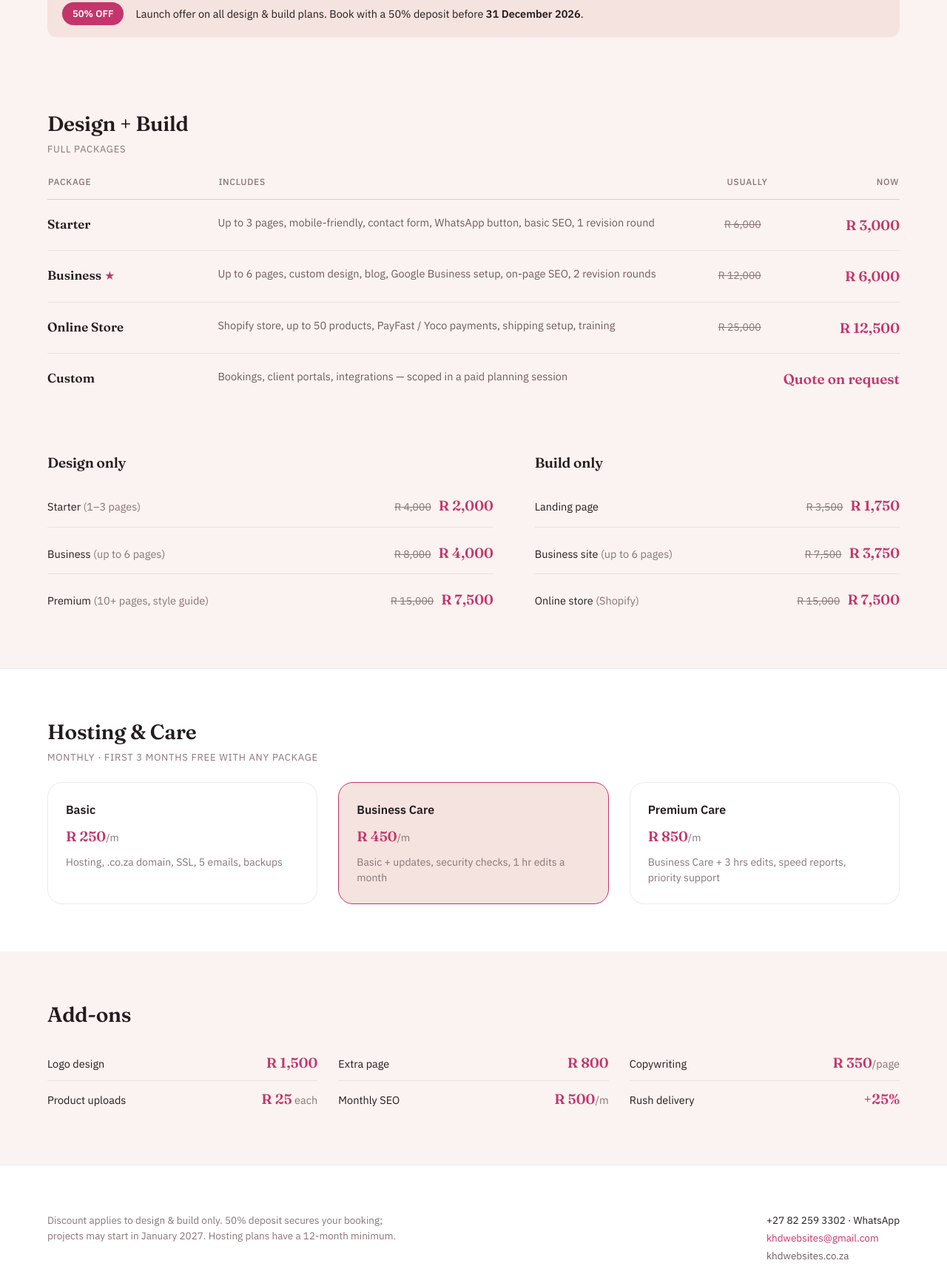
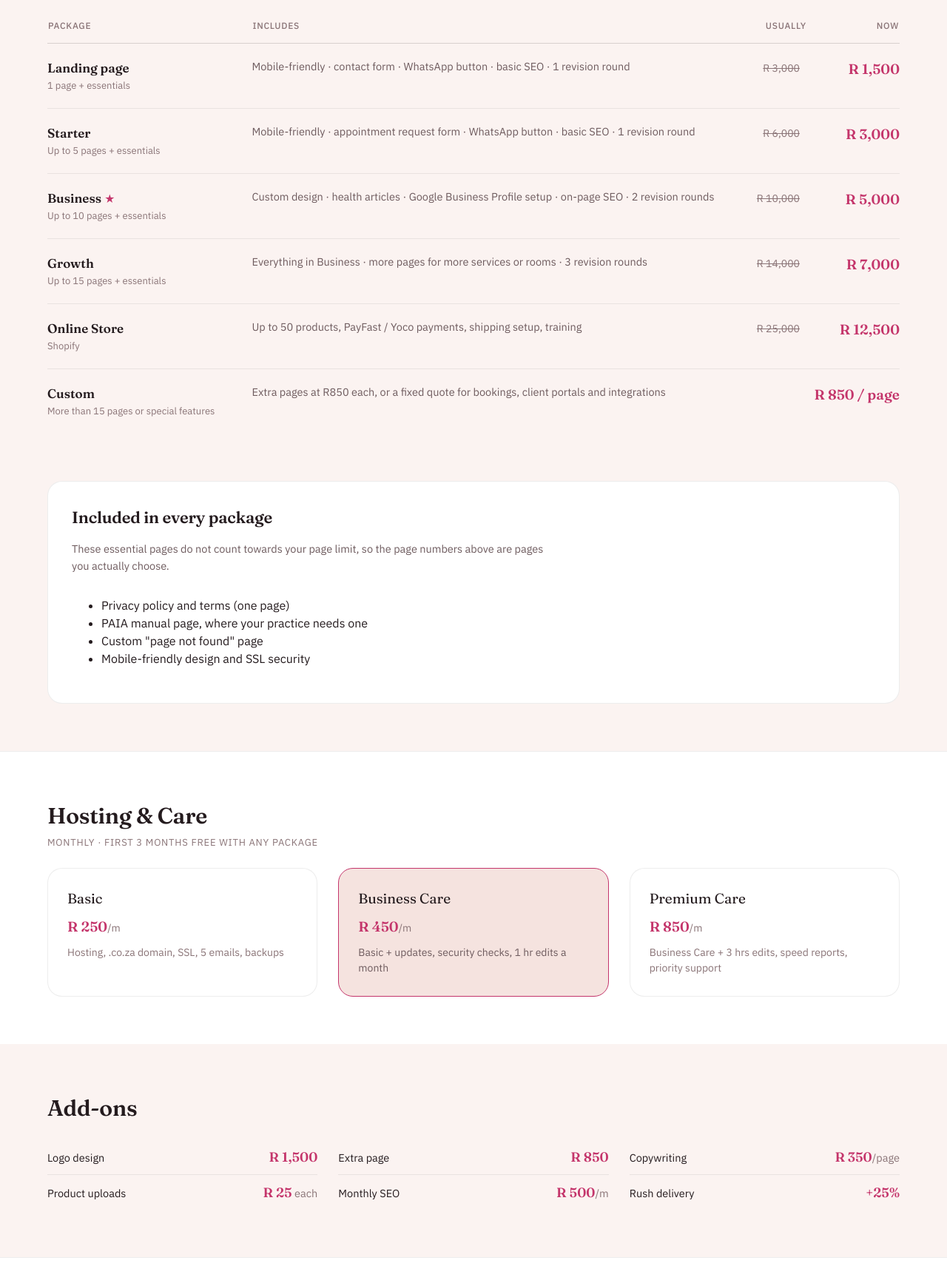
Before and after one commit to mediloop-sa/KHD-Websites, a plain HTML site: page pricing.html in a window 1280 px wide. Shown: the part 610-2321 px from the top of the page at 74% size. Drawn offline with Linux system fonts and the light colour scheme; no server answers.

Commit message:
Update pricing.html

```diff
--- a/pricing.html
+++ b/pricing.html
@@ -3,20 +3,23 @@
 <head>
 <meta charset="utf-8">
 <meta name="viewport" content="width=device-width, initial-scale=1">
-<link rel="icon" href="khd-icon.svg" type="image/svg+xml">
+<link rel="icon" href="/favicon.ico" sizes="48x48">
+<link rel="icon" href="/khd-icon.svg" type="image/svg+xml" sizes="any">
+<link rel="icon" href="/favicon-192.png" type="image/png" sizes="192x192">
+<link rel="apple-touch-icon" href="/apple-touch-icon.png">
 <title>Website Pricing & Packages — KHD Websites</title>
-<meta name="description" content="Website design and build packages from KHD Websites — Starter, Business and Online Store options, plus hosting and care plans, priced in South African Rand.">
+<meta name="description" content="Website packages for specialist doctors and private practices, from a single landing page up to 15 pages, plus hosting and care plans. Prices in South African Rand.">
 <link rel="canonical" href="https://www.khdwebsites.co.za/pricing.html">
 <meta property="og:type" content="website">
 <meta property="og:site_name" content="KHD Websites">
 <meta property="og:title" content="Website Pricing & Packages — KHD Websites">
-<meta property="og:description" content="Design + build packages, hosting and care plans, priced in South African Rand.">
+<meta property="og:description" content="Website packages for specialist doctors and private practices, from a single landing page up to 15 pages, plus hosting and care plans. Prices in South African Rand.">
 <meta property="og:url" content="https://www.khdwebsites.co.za/pricing.html">
 <meta name="twitter:card" content="summary">
 <meta name="twitter:title" content="Website Pricing & Packages — KHD Websites">
-<meta name="twitter:description" content="Design + build packages, hosting and care plans, priced in South African Rand.">
+<meta name="twitter:description" content="Website packages for specialist doctors and private practices, from a single landing page up to 15 pages, plus hosting and care plans. Prices in South African Rand.">
 <link rel="preconnect" href="https://fonts.googleapis.com">
-<link rel="stylesheet" href="https://fonts.googleapis.com/css2?family=Fraunces:opsz,wght@9..144,400;9..144,500;9..144,600;9..144,700&family=IBM+Plex+Sans:wght@400;500;600&display=swap">
+<link rel="stylesheet" href="https://fonts.googleapis.com/css2?family=Fraunces:ital,opsz,wght@0,9..144,400;0,9..144,500;0,9..144,600;1,9..144,400;1,9..144,500;1,9..144,600&family=IBM+Plex+Sans:wght@400;500;600&display=swap">
 <link rel="stylesheet" href="styles.css">
 </head>
 <body>
@@ -37,182 +40,120 @@
 
 <main>
 
-  <section class="container section-tight stack" style="gap: 18px; padding-top: 32px; text-align: center; align-items: center;">
+  <section class="container section-tight stack" style="gap: 18px; padding-top: 32px;">
     <span class="eyebrow">Pricing</span>
-    <h1 style="font-size: clamp(32px, 5.5vw, 48px); max-width: 700px;">Packages built around what you actually need.</h1>
-    <p style="font-size: 17px; line-height: 1.6; color: var(--muted); max-width: 560px;">Every project starts with a free 20-minute call — the price below is confirmed after that, based on scope.</p>
-
-    <div class="stack" style="gap: 6px; align-items: center; margin-top: 8px;">
-      <label for="currency" style="font-size: 13px; color: var(--muted);">Viewing prices in</label>
-      <select id="currency" class="select-input">
-        <option value="ZAR">South Africa — ZAR (R)</option>
-        <option value="USD">United States — USD ($)</option>
-        <option value="GBP">United Kingdom — GBP (£)</option>
-        <option value="EUR">Europe — EUR (€)</option>
-        <option value="AUD">Australia — AUD (A$)</option>
-      </select>
-    </div>
-    <p style="font-size: 12.5px; color: var(--muted-2); max-width: 420px;">Converted using today's exchange rate as a guide — invoices are issued in South African Rand (ZAR).</p>
+    <h1 style="font-size: clamp(34px, 5.5vw, 56px); max-width: 720px;">Clear pricing, <span class="em">no surprises.</span></h1>
+    <p style="font-size: 17px; line-height: 1.6; color: var(--muted); max-width: 600px;">Every project starts with a free 20-minute call, and the price is confirmed after that, based on scope. All prices are in South African Rand.</p>
   </section>
 
   <section class="container" style="padding-top: 0; padding-bottom: 32px;">
     <div class="banner">
       <span class="banner-badge">50% OFF</span>
-      <p style="font-size: 14.5px; line-height: 1.5;">Launch offer on all design &amp; build plans. Book with a 50% deposit before <strong>31 December 2026</strong>.</p>
+      <p style="font-size: 14.5px; line-height: 1.5;">Launch pricing on all design &amp; build packages. Book with a 50% deposit before <strong>31 December 2026</strong>.</p>
     </div>
   </section>
 
-  <!-- DESIGN + BUILD -->
   <section class="container section-tight">
     <div class="stack" style="gap: 4px; margin-bottom: 24px;">
-      <h2 style="font-size: clamp(22px, 3.5vw, 28px);">Design + Build</h2>
+      <h2 style="font-size: clamp(24px, 3.5vw, 30px);">Design + Build</h2>
       <p style="font-size: 13px; letter-spacing: 0.06em; text-transform: uppercase; color: var(--muted-2);">Full packages</p>
     </div>
-
     <table class="price-table">
-      <thead>
-        <tr>
-          <th style="width: 20%;">Package</th>
-          <th>Includes</th>
-          <th class="num">Usually</th>
-          <th class="num">Now</th>
-        </tr>
-      </thead>
+      <thead><tr><th style="width: 24%;">Package</th><th>Includes</th><th class="num">Usually</th><th class="num">Now</th></tr></thead>
       <tbody>
         <tr>
-          <td data-label="Package"><span class="pkg-name">Starter</span></td>
-          <td data-label="Includes" style="font-size: 14.5px; color: var(--muted); line-height: 1.5;">Up to 3 pages, mobile-friendly, contact form, WhatsApp button, basic SEO, 1 revision round</td>
-          <td class="num" data-label="Usually"><span class="was" data-zar="6000">R 6,000</span></td>
-          <td class="num" data-label="Now"><span class="now" data-zar="3000">R 3,000</span></td>
+          <td data-label="Package"><span class="pkg-name">Landing page</span><div class="muted-2" style="font-size:13px;margin-top:2px;">1 page + essentials</div></td>
+          <td data-label="Includes" style="font-size: 14.5px; color: var(--muted); line-height: 1.55;">Mobile-friendly · contact form · WhatsApp button · basic SEO · 1 revision round</td>
+          <td class="num" data-label="Usually"><span class="was">R 3,000</span></td>
+          <td class="num" data-label="Now"><span class="now">R 1,500</span></td>
         </tr>
         <tr>
-          <td data-label="Package"><span class="pkg-name">Business</span><span class="pkg-badge">★</span></td>
-          <td data-label="Includes" style="font-size: 14.5px; color: var(--muted); line-height: 1.5;">Up to 6 pages, custom design, blog, Google Business setup, on-page SEO, 2 revision rounds</td>
-          <td class="num" data-label="Usually"><span class="was" data-zar="12000">R 12,000</span></td>
-          <td class="num" data-label="Now"><span class="now" data-zar="6000">R 6,000</span></td>
+          <td data-label="Package"><span class="pkg-name">Starter</span><div class="muted-2" style="font-size:13px;margin-top:2px;">Up to 5 pages + essentials</div></td>
+          <td data-label="Includes" style="font-size: 14.5px; color: var(--muted); line-height: 1.55;">Mobile-friendly · appointment request form · WhatsApp button · basic SEO · 1 revision round</td>
+          <td class="num" data-label="Usually"><span class="was">R 6,000</span></td>
+          <td class="num" data-label="Now"><span class="now">R 3,000</span></td>
         </tr>
         <tr>
-          <td data-label="Package"><span class="pkg-name">Online Store</span></td>
-          <td data-label="Includes" style="font-size: 14.5px; color: var(--muted); line-height: 1.5;">Shopify store, up to 50 products, PayFast / Yoco payments, shipping setup, training</td>
-          <td class="num" data-label="Usually"><span class="was" data-zar="25000">R 25,000</span></td>
-          <td class="num" data-label="Now"><span class="now" data-zar="12500">R 12,500</span></td>
+          <td data-label="Package"><span class="pkg-name">Business</span><span class="pkg-badge">★</span><div class="muted-2" style="font-size:13px;margin-top:2px;">Up to 10 pages + essentials</div></td>
+          <td data-label="Includes" style="font-size: 14.5px; color: var(--muted); line-height: 1.55;">Custom design · health articles · Google Business Profile setup · on-page SEO · 2 revision rounds</td>
+          <td class="num" data-label="Usually"><span class="was">R 10,000</span></td>
+          <td class="num" data-label="Now"><span class="now">R 5,000</span></td>
         </tr>
         <tr>
-          <td data-label="Package"><span class="pkg-name">Custom</span></td>
-          <td data-label="Includes" style="font-size: 14.5px; color: var(--muted); line-height: 1.5;">Bookings, client portals, integrations — scoped in a paid planning session</td>
+          <td data-label="Package"><span class="pkg-name">Growth</span><div class="muted-2" style="font-size:13px;margin-top:2px;">Up to 15 pages + essentials</div></td>
+          <td data-label="Includes" style="font-size: 14.5px; color: var(--muted); line-height: 1.55;">Everything in Business · more pages for more services or rooms · 3 revision rounds</td>
+          <td class="num" data-label="Usually"><span class="was">R 14,000</span></td>
+          <td class="num" data-label="Now"><span class="now">R 7,000</span></td>
+        </tr>
+        <tr>
+          <td data-label="Package"><span class="pkg-name">Online Store</span><div class="muted-2" style="font-size:13px;margin-top:2px;">Shopify</div></td>
+          <td data-label="Includes" style="font-size: 14.5px; color: var(--muted); line-height: 1.55;">Up to 50 products, PayFast / Yoco payments, shipping setup, training</td>
+          <td class="num" data-label="Usually"><span class="was">R 25,000</span></td>
+          <td class="num" data-label="Now"><span class="now">R 12,500</span></td>
+        </tr>
+        <tr>
+          <td data-label="Package"><span class="pkg-name">Custom</span><div class="muted-2" style="font-size:13px;margin-top:2px;">More than 15 pages or special features</div></td>
+          <td data-label="Includes" style="font-size: 14.5px; color: var(--muted); line-height: 1.55;">Extra pages at R850 each, or a fixed quote for bookings, client portals and integrations</td>
           <td class="num" data-label="Usually"></td>
-          <td class="num" data-label="Now"><span class="now">Quote on request</span></td>
+          <td class="num" data-label="Now"><span class="now">R 850 / page</span></td>
         </tr>
       </tbody>
     </table>
   </section>
 
-  <!-- DESIGN ONLY / BUILD ONLY -->
-  <section class="container section-tight" style="padding-top: 0;">
-    <div class="split" style="align-items: start;">
-      <div class="stack" style="gap: 6px;">
-        <h2 style="font-size: 19px; margin-bottom: 10px;">Design only</h2>
-        <div class="mini-row">
-          <span style="font-size: 14.5px;">Starter <span class="muted-2">(1–3 pages)</span></span>
-          <span><span class="was" data-zar="4000">R 4,000</span><span class="now" data-zar="2000">R 2,000</span></span>
+  <section class="container" style="padding-top: 0; padding-bottom: 64px;">
+    <div class="card" style="padding: 32px; display: grid; gap: 14px;">
+      <h2 style="font-size: 22px;">Included in every package</h2>
+      <p style="font-size: 14.5px; line-height: 1.6; color: var(--muted); max-width: 640px;">These essential pages do not count towards your page limit, so the page numbers above are pages you actually choose.</p>
+      <ul class="check-list" style="grid-template-columns: repeat(2, minmax(0,1fr)); gap: 12px 32px;">
+        <li><span>Privacy policy and terms (one page)</span></li>
+        <li><span>PAIA manual page, where your practice needs one</span></li>
+        <li><span>Custom "page not found" page</span></li>
+        <li><span>Mobile-friendly design and SSL security</span></li>
+      </ul>
+    </div>
+  </section>
+
+  <section class="footer">
+    <div class="container section-tight">
+      <div class="stack" style="gap: 4px; margin-bottom: 24px;">
+        <h2 style="font-size: clamp(24px, 3.5vw, 30px);">Hosting &amp; Care</h2>
+        <p style="font-size: 13px; letter-spacing: 0.06em; text-transform: uppercase; color: var(--muted-2);">Monthly · first 3 months free with any package</p>
+      </div>
+      <div class="grid-3">
+        <div class="card stack" style="gap: 10px; padding: 26px;">
+          <p style="font-family:'Fraunces',serif;font-size:19px;">Basic</p>
+          <p><span class="now">R 250</span><span class="muted-2" style="font-size: 14px;">/m</span></p>
+          <p style="font-size: 14px; line-height: 1.55; color: var(--muted-2);">Hosting, .co.za domain, SSL, 5 emails, backups</p>
         </div>
-        <div class="mini-row">
-          <span style="font-size: 14.5px;">Business <span class="muted-2">(up to 6 pages)</span></span>
-          <span><span class="was" data-zar="8000">R 8,000</span><span class="now" data-zar="4000">R 4,000</span></span>
+        <div class="card stack" style="gap: 10px; padding: 26px; background: var(--card-alt); border-color: var(--accent);">
+          <p style="font-family:'Fraunces',serif;font-size:19px;">Business Care</p>
+          <p><span class="now">R 450</span><span class="muted-2" style="font-size: 14px;">/m</span></p>
+          <p style="font-size: 14px; line-height: 1.55; color: var(--muted);">Basic + updates, security checks, 1 hr edits a month</p>
         </div>
-        <div class="mini-row">
-          <span style="font-size: 14.5px;">Premium <span class="muted-2">(10+ pages, style guide)</span></span>
-          <span><span class="was" data-zar="15000">R 15,000</span><span class="now" data-zar="7500">R 7,500</span></span>
-        </div>
-      </div>
-
-      <div class="stack" style="gap: 6px;">
-        <h2 style="font-size: 19px; margin-bottom: 10px;">Build only</h2>
-        <div class="mini-row">
-          <span style="font-size: 14.5px;">Landing page</span>
-          <span><span class="was" data-zar="3500">R 3,500</span><span class="now" data-zar="1750">R 1,750</span></span>
-        </div>
-        <div class="mini-row">
-          <span style="font-size: 14.5px;">Business site <span class="muted-2">(up to 6 pages)</span></span>
-          <span><span class="was" data-zar="7500">R 7,500</span><span class="now" data-zar="3750">R 3,750</span></span>
-        </div>
-        <div class="mini-row">
-          <span style="font-size: 14.5px;">Online store <span class="muted-2">(Shopify)</span></span>
-          <span><span class="was" data-zar="15000">R 15,000</span><span class="now" data-zar="7500">R 7,500</span></span>
+        <div class="card stack" style="gap: 10px; padding: 26px;">
+          <p style="font-family:'Fraunces',serif;font-size:19px;">Premium Care</p>
+          <p><span class="now">R 850</span><span class="muted-2" style="font-size: 14px;">/m</span></p>
+          <p style="font-size: 14px; line-height: 1.55; color: var(--muted-2);">Business Care + 3 hrs edits, speed reports, priority support</p>
         </div>
       </div>
     </div>
   </section>
 
-  <!-- HOSTING & CARE -->
-  <section class="footer">
-    <div class="container section-tight">
-      <div class="stack" style="gap: 4px; margin-bottom: 24px;">
-        <h2 style="font-size: clamp(22px, 3.5vw, 28px);">Hosting &amp; Care</h2>
-        <p style="font-size: 13px; letter-spacing: 0.06em; text-transform: uppercase; color: var(--muted-2);">Monthly · first 3 months free with any package</p>
-      </div>
-      <div class="grid-3">
-        <div class="card stack" style="gap: 10px; padding: 24px;">
-          <p style="font-weight: 600; font-size: 16px;">Basic</p>
-          <p><span class="now" data-zar="250">R 250</span><span class="muted-2" style="font-size: 14px;">/m</span></p>
-          <p style="font-size: 14px; line-height: 1.5; color: var(--muted-2);">Hosting, .co.za domain, SSL, 5 emails, backups</p>
-        </div>
-        <div class="card stack" style="gap: 10px; padding: 24px; background: var(--card-alt); border-color: var(--accent);">
-          <p style="font-weight: 600; font-size: 16px;">Business Care</p>
-          <p><span class="now" data-zar="450">R 450</span><span class="muted-2" style="font-size: 14px;">/m</span></p>
-          <p style="font-size: 14px; line-height: 1.5; color: var(--muted-2);">Basic + updates, security checks, 1 hr edits a month</p>
-        </div>
-        <div class="card stack" style="gap: 10px; padding: 24px;">
-          <p style="font-weight: 600; font-size: 16px;">Premium Care</p>
-          <p><span class="now" data-zar="850">R 850</span><span class="muted-2" style="font-size: 14px;">/m</span></p>
-          <p style="font-size: 14px; line-height: 1.5; color: var(--muted-2);">Business Care + 3 hrs edits, speed reports, priority support</p>
-        </div>
-      </div>
-    </div>
-  </section>
-
-  <!-- ADD-ONS -->
   <section class="container section-tight">
-    <h2 style="font-size: clamp(22px, 3.5vw, 28px); margin-bottom: 20px;">Add-ons</h2>
+    <h2 style="font-size: clamp(24px, 3.5vw, 30px); margin-bottom: 20px;">Add-ons</h2>
     <div class="grid-3">
-      <div class="stack" style="gap: 0;">
-        <div class="addon-row">
-          <span>Logo design</span>
-          <span class="now" data-zar="1500">R 1,500</span>
-        </div>
-        <div class="addon-row">
-          <span>Product uploads</span>
-          <span><span class="now" data-zar="25">R 25</span><span class="muted-2"> each</span></span>
-        </div>
-      </div>
-      <div class="stack" style="gap: 0;">
-        <div class="addon-row">
-          <span>Extra page</span>
-          <span class="now" data-zar="800">R 800</span>
-        </div>
-        <div class="addon-row">
-          <span>Monthly SEO</span>
-          <span><span class="now" data-zar="500">R 500</span><span class="muted-2">/m</span></span>
-        </div>
-      </div>
-      <div class="stack" style="gap: 0;">
-        <div class="addon-row">
-          <span>Copywriting</span>
-          <span><span class="now" data-zar="350">R 350</span><span class="muted-2">/page</span></span>
-        </div>
-        <div class="addon-row">
-          <span>Rush delivery</span>
-          <span class="now">+25%</span>
-        </div>
-      </div>
+      <div class="stack"><div class="addon-row"><span>Logo design</span><span class="now" style="font-size:18px;">R 1,500</span></div><div class="addon-row"><span>Product uploads</span><span><span class="now" style="font-size:18px;">R 25</span><span class="muted-2"> each</span></span></div></div>
+      <div class="stack"><div class="addon-row"><span>Extra page</span><span class="now" style="font-size:18px;">R 850</span></div><div class="addon-row"><span>Monthly SEO</span><span><span class="now" style="font-size:18px;">R 500</span><span class="muted-2">/m</span></span></div></div>
+      <div class="stack"><div class="addon-row"><span>Copywriting</span><span><span class="now" style="font-size:18px;">R 350</span><span class="muted-2">/page</span></span></div><div class="addon-row"><span>Rush delivery</span><span class="now" style="font-size:18px;">+25%</span></div></div>
     </div>
   </section>
 
   <section class="footer">
     <div class="container section-tight" style="display: flex; justify-content: space-between; align-items: flex-start; gap: 32px; flex-wrap: wrap;">
-      <p style="font-size: 13.5px; line-height: 1.6; color: var(--muted-2); max-width: 480px;">Discount applies to design &amp; build only. 50% deposit secures your booking; projects may start in January 2027. Hosting plans have a 12-month minimum.</p>
+      <p style="font-size: 13.5px; line-height: 1.6; color: var(--muted-2); max-width: 520px;">Discount applies to design &amp; build packages only. A 50% deposit secures your booking, and projects may start in January 2027. Hosting plans have a 12-month minimum. Extra pages are billed at R850 each.</p>
       <div class="stack" style="gap: 4px; font-size: 13.5px;">
-        <a href="tel:+27822593302" style="color: var(--ink);">+27 82 259 3302 · WhatsApp</a>
+        <a href="tel:+27822593302">+27 82 259 3302 · WhatsApp</a>
         <a href="mailto:khdwebsites@gmail.com" style="color: var(--accent);">khdwebsites@gmail.com</a>
         <a href="contact.html" style="color: var(--muted);">khdwebsites.co.za</a>
       </div>
@@ -221,83 +162,29 @@
 
 </main>
 
-<footer style="background: var(--ink); color: #F4EFE6;">
-  <div class="container" style="padding-top: 24px; padding-bottom: 24px;">
-    <div style="display: flex; justify-content: space-between; align-items: center; flex-wrap: wrap; gap: 12px;">
+<footer class="site-footer on-dark">
+  <div class="container section" style="display: flex; justify-content: space-between; gap: 48px; flex-wrap: wrap;">
+    <div class="stack" style="gap: 14px; max-width: 460px;">
+      <h2 style="font-size: clamp(28px, 4vw, 42px); color: #FFFFFF;">Let's talk about <span class="em">your practice.</span></h2>
+      <p style="font-size: 15px; color: rgba(244,240,236,0.75);">Send a message and I'll reply within one working day. Based in Hoedspruit, working with practices across South Africa.</p>
+    </div>
+    <div class="stack" style="gap: 10px; font-size: 14.5px;">
+      <a href="tel:+27822593302">+27 82 259 3302 (call or WhatsApp)</a>
+      <a href="mailto:khdwebsites@gmail.com">khdwebsites@gmail.com</a>
+      <a href="contact.html">khdwebsites.co.za</a>
+    </div>
+  </div>
+  <div class="container" style="padding-top: 0; padding-bottom: 32px;">
+    <div class="footer-bottom">
       <div style="display: flex; align-items: center; gap: 18px; flex-wrap: wrap;">
-        <p style="font-size: 13px; color: rgba(244,239,230,0.55);">© 2026 KHD Websites</p>
-        <a href="terms.html" style="font-size: 13px; color: rgba(244,239,230,0.55);">Terms</a>
-        <a href="privacy.html" style="font-size: 13px; color: rgba(244,239,230,0.55);">Privacy</a>
+        <p>© 2026 KHD Websites</p>
+        <a href="terms.html">Terms</a>
+        <a href="privacy.html">Privacy</a>
       </div>
-      <p style="font-size: 13px; color: rgba(244,239,230,0.55);">Made in South Africa</p>
+      <p>Made in South Africa</p>
     </div>
   </div>
 </footer>
 
-<script>
-(function () {
-  var CURRENCIES = {
-    ZAR: { locale: 'en-ZA' },
-    USD: { locale: 'en-US' },
-    GBP: { locale: 'en-GB' },
-    EUR: { locale: 'de-DE' },
-    AUD: { locale: 'en-AU' }
-  };
-
-  // Approximate fallback rates from ZAR — used only if the live rate lookup
-  // below fails (offline, blocked, etc). Update occasionally if you rely on these.
-  var FALLBACK_RATES = { ZAR: 1, USD: 0.055, GBP: 0.043, EUR: 0.051, AUD: 0.084 };
-  var rates = Object.assign({}, FALLBACK_RATES);
-
-  var select = document.getElementById('currency');
-  var priceEls = document.querySelectorAll('[data-zar]');
-
-  function render(currency) {
-    var info = CURRENCIES[currency] || CURRENCIES.ZAR;
-    var rate = rates[currency] || FALLBACK_RATES[currency] || 1;
-    priceEls.forEach(function (el) {
-      var zar = parseFloat(el.getAttribute('data-zar'));
-      var converted = Math.round(zar * rate);
-      try {
-        el.textContent = new Intl.NumberFormat(info.locale, {
-          style: 'currency',
-          currency: currency,
-          maximumFractionDigits: 0
-        }).format(converted);
-      } catch (e) {
-        el.textContent = currency + ' ' + converted.toLocaleString();
-      }
-    });
-  }
-
-  var initial = 'ZAR';
-  try {
-    var saved = localStorage.getItem('khd-currency');
-    if (saved && CURRENCIES[saved]) initial = saved;
-  } catch (e) { /* private browsing etc — fall back to ZAR */ }
-
-  select.value = initial;
-  render(initial);
-
-  select.addEventListener('change', function () {
-    try { localStorage.setItem('khd-currency', select.value); } catch (e) {}
-    render(select.value);
-  });
-
-  // Try to refresh with a live rate; silently keep the fallback table if it fails.
-  fetch('https://api.frankfurter.app/latest?from=ZAR')
-    .then(function (res) { return res.json(); })
-    .then(function (data) {
-      if (data && data.rates) {
-        Object.keys(CURRENCIES).forEach(function (cur) {
-          if (cur !== 'ZAR' && data.rates[cur]) rates[cur] = data.rates[cur];
-        });
-        render(select.value);
-      }
-    })
-    .catch(function () { /* keep fallback rates */ });
-})();
-</script>
-
 </body>
 </html>
```
